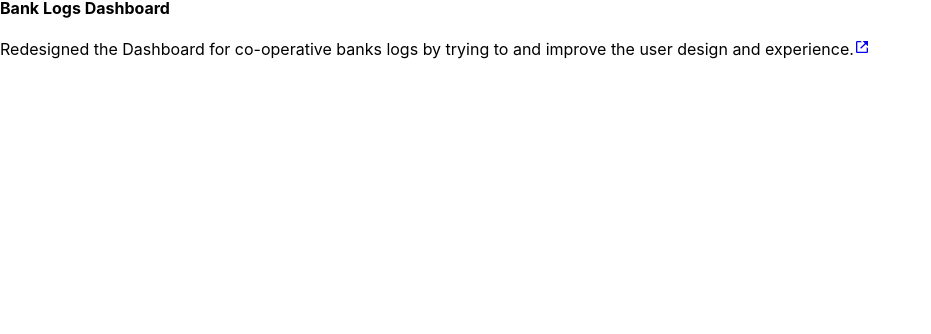
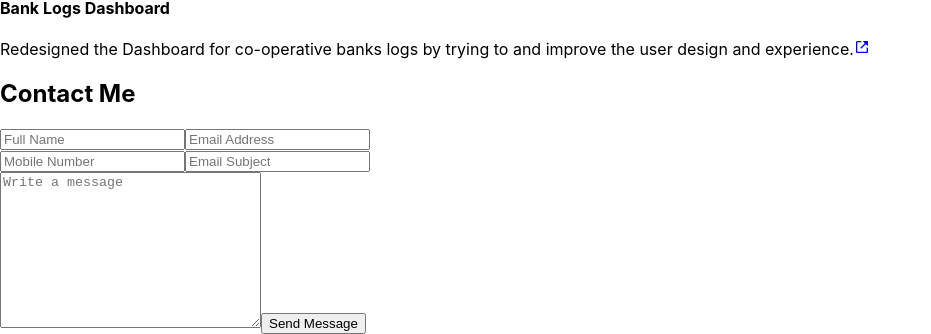
Before and after one commit to KendiN/portfolio_react, a React (Create React App) app: page / in a window 1280 px wide. Shown: the part 4126-4460 px from the top of the page, without its empty margins (0-931 px from the left). Before the commit the page ends 4201 px from the top, so only its background shows below. Built offline with nearby package versions, Linux system fonts and the light colour scheme.

Commit message:
feat: add Contact component

```diff
--- a/src/App.js
+++ b/src/App.js
@@ -4,6 +4,7 @@
 import About from './components/About';
 import Services from './components/Services';
 import Projects from './components/Projects';
+import Contact from './components/Contact';
 
 function App() {
   return (
@@ -13,6 +14,7 @@
     <About />
     <Services />
     <Projects />
+    <Contact />
     </>
 
   );
--- /dev/null
+++ b/src/components/Contact.js
@@ -0,0 +1,26 @@
+import React from 'react'
+
+function Contact() {
+  return (
+<section className="contact" id="contact">
+    <h2 className="heading">Contact <span>Me</span></h2>
+
+    <form action="#">
+        <div className="input-box">
+            <input type="text" placeholder="Full Name" />
+            <input type="email" placeholder="Email Address" />
+        </div>
+
+        <div className="input-box">
+            <input type="number" placeholder="Mobile Number" />
+            <input type="text" placeholder="Email Subject" />
+        </div>
+
+        <textarea name="" id="" cols="30" rows="10" placeholder="Write a message"></textarea>
+        <input type="submit" value="Send Message" className="btn" />
+    </form>
+</section>
+  )
+}
+
+export default Contact
```
